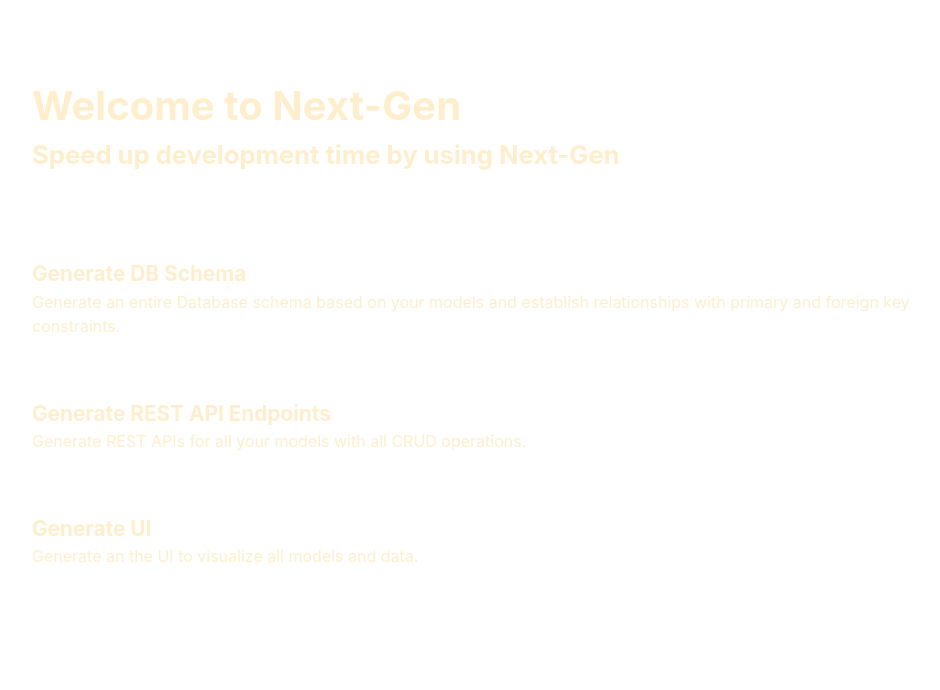
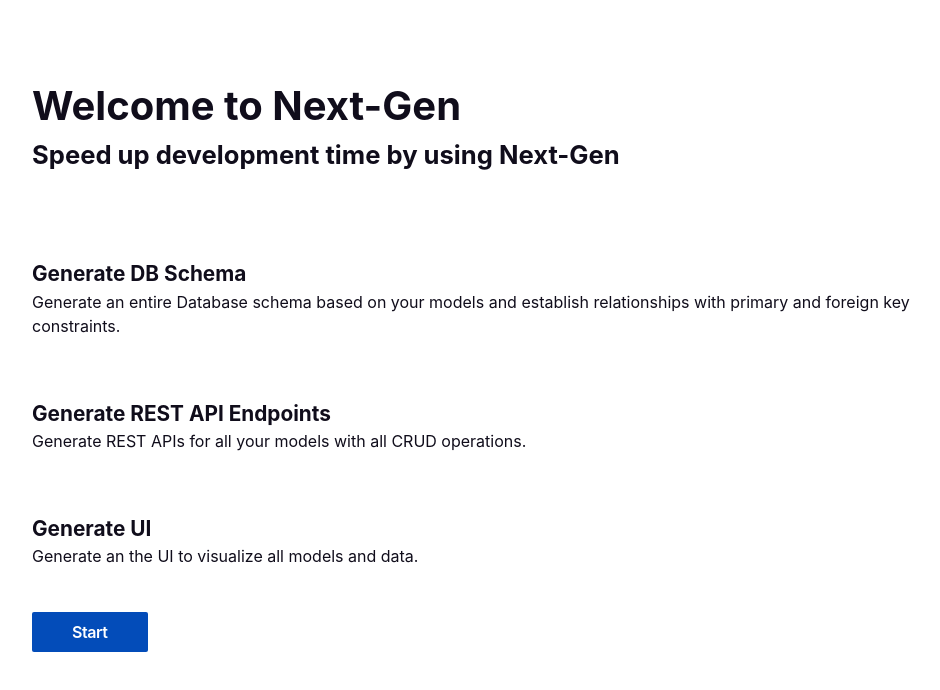
Before and after one commit to nicksanchezc137/json-generator, a Next.js app: page / in a window 1280 px wide. Shown: the top 690 px of the page, without its empty margins (128-1068 px from the left). Built offline with nearby package versions, Linux system fonts and the light colour scheme.

Commit message:
debug config file

```diff
--- a/tailwind.config.js
+++ b/tailwind.config.js
@@ -9,8 +9,12 @@
         theme: {
           extend: {
             colors:{
-              "primary":"#5B8B6C",
-              "secondary":"#FFEECC"
+              "primary":"#fff",
+              "secondary":"#100D1B",
+              "blue":"#034CB9",
+              "gray":"#7A7A7A",
+              "gray_x":"#F5F5F5",
+              "red":"#F00"
             }
           },
         },
```
